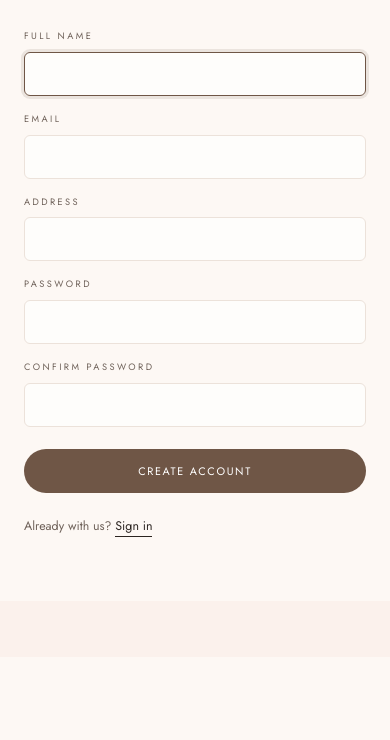
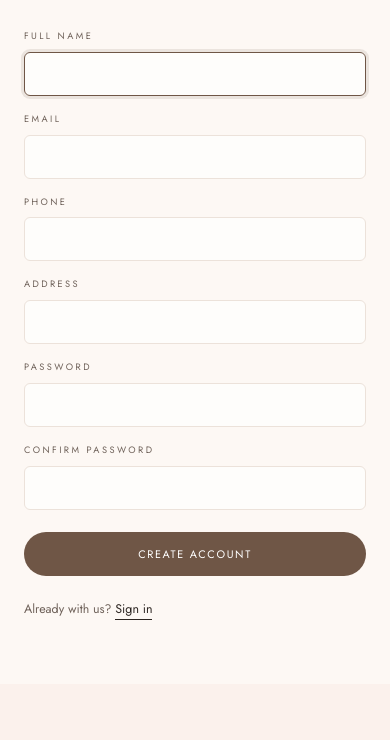
Before and after one commit to SyazwaniIzzati/RoSys, a Laravel app: page /register in a window 390 px wide. Shown: the part 258-998 px from the top of the page. Before the commit the page ends 795 px from the top, so only its background shows below. Run offline with Laravel 12, Linux system fonts and the light colour scheme; style sheets or scripts are compiled from the project's sources.

Commit message:
add phone and role in users table

```diff
--- a/app/Http/Controllers/Auth/RegisteredUserController.php
+++ b/app/Http/Controllers/Auth/RegisteredUserController.php
@@ -32,16 +32,19 @@ class RegisteredUserController extends Controller
     {
         $request->validate([
             'name' => ['required', 'string', 'max:255'],
-            'email' => ['required', 'string', 'lowercase', 'email', 'max:255', 'unique:'.User::class],
+            'email' => ['required', 'string', 'lowercase', 'email', 'max:255', 'unique:' . User::class],
+            'phone' => ['required', 'string', 'max:20'],
+            'address' => ['nullable', 'string', 'max:500'],
             'password' => ['required', 'confirmed', Rules\Password::defaults()],
-            'address' => ['nullable', 'string', 'max:500'],
         ]);
 
         $user = User::create([
             'name' => $request->name,
             'email' => $request->email,
+            'phone' => $request->phone,
+            'address' => $request->address,
+            'role' => 'customer',
             'password' => Hash::make($request->password),
-            'address' => $request->address,
         ]);
 
         event(new Registered($user));
--- a/app/Models/User.php
+++ b/app/Models/User.php
@@ -23,6 +23,8 @@ class User extends Authenticatable
         'email',
         'password',
         'address',
+        'phone',
+        'role',
     ];
 
     /**
--- a/resources/views/auth/register.blade.php
+++ b/resources/views/auth/register.blade.php
@@ -16,6 +16,12 @@
                 <label for="email">Email</label>
                 <input id="email" type="email" name="email" value="{{ old('email') }}" required autocomplete="username">
                 @error('email') <p class="field-error">{{ $message }}</p> @enderror
+            </div>
+
+            <div class="field">
+                <label for="phone">Phone</label>
+                <input id="phone" type="tel" name="phone" value="{{ old('phone') }}" required autocomplete="tel">
+                @error('phone') <p class="field-error">{{ $message }}</p> @enderror
             </div>
 
             <div class="field">
```
Also changed, not shown: database/migrations/2026_09_30_065044_drop_unuse_job_tables.php (added), database/migrations/2026_09_30_070523_add_roles_and_phone_in_user_table.php (added).
